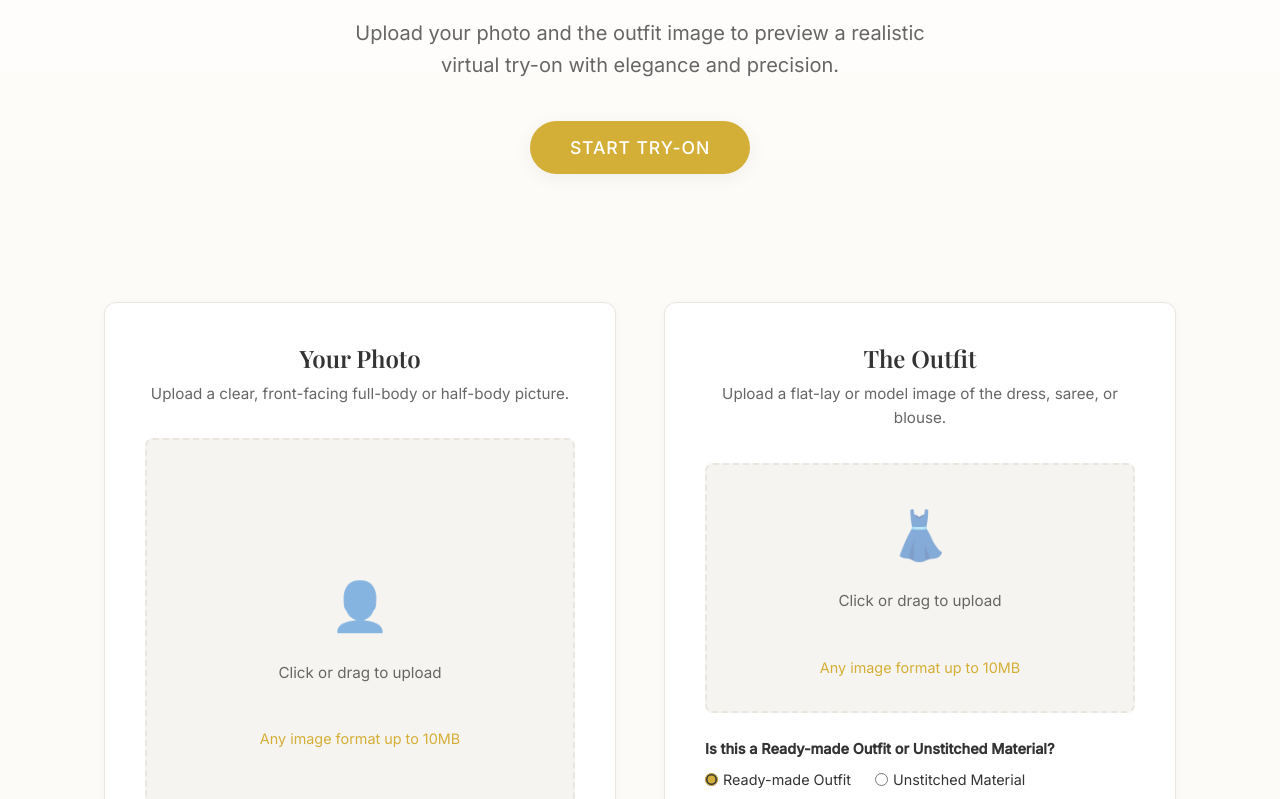
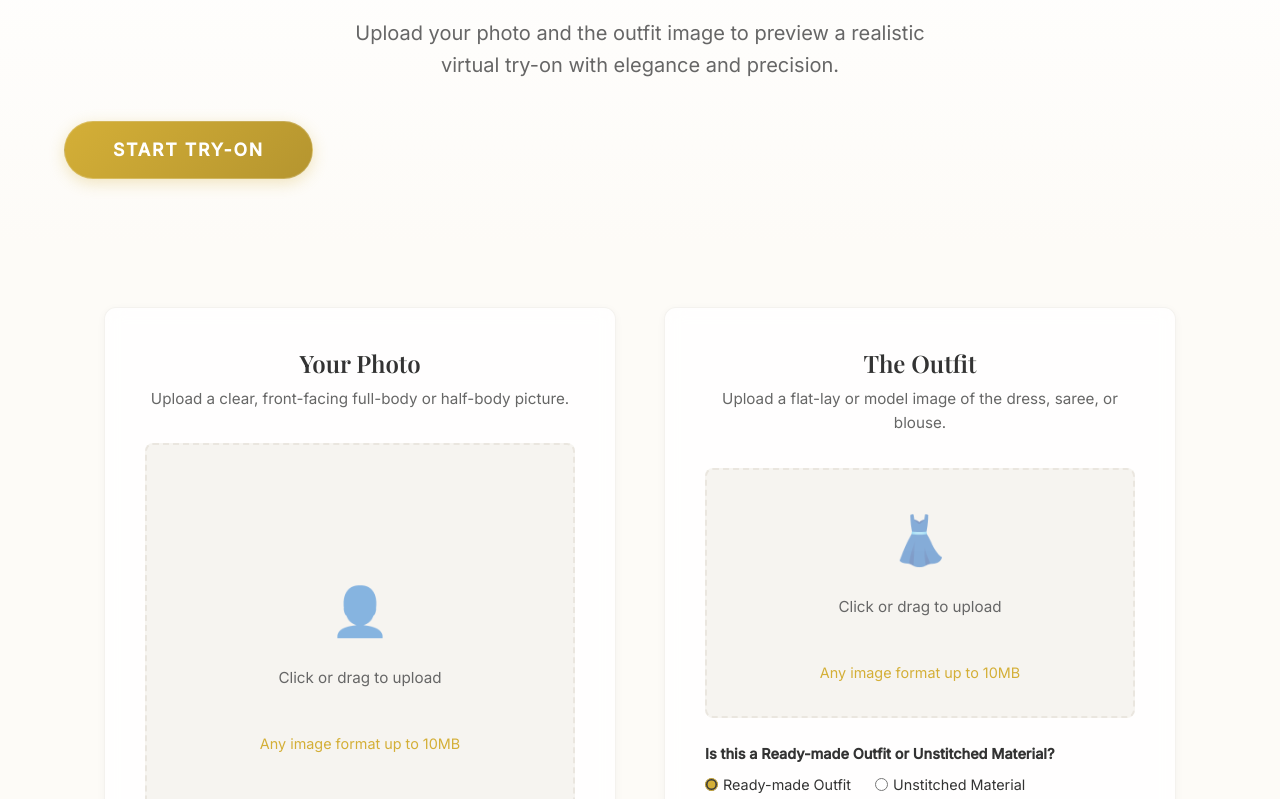
Before and after one commit to AmaanMohamed454/clothing-shop-try-on-website-, a React (Vite) app: page / in a window 1280 px wide. Shown: the part 261-1060 px from the top of the page. Built offline with nearby package versions, Linux system fonts and the light colour scheme.

Commit message:
Enhance UI with premium aesthetics and glassmorphism

```diff
--- a/src/index.css
+++ b/src/index.css
@@ -153,22 +153,31 @@ img {
 }
 
 .btn-primary {
-  background-color: var(--color-gold);
+  background: linear-gradient(135deg, var(--color-gold) 0%, var(--color-gold-dark) 100%);
   color: var(--color-white);
-  padding: 1rem 2.5rem;
+  padding: 1.1rem 3rem;
   font-size: 1.1rem;
-  font-weight: 500;
+  font-weight: 600;
   border-radius: 50px;
-  letter-spacing: 0.05em;
+  letter-spacing: 0.1em;
   text-transform: uppercase;
   animation: fadeIn 0.8s ease-out 0.4s both;
-  box-shadow: var(--shadow-md);
+  box-shadow: 0 4px 15px rgba(212, 175, 55, 0.3);
+  border: 1px solid rgba(255, 255, 255, 0.2);
+  display: flex;
+  align-items: center;
+  justify-content: center;
+  gap: 12px;
 }
 
 .btn-primary:hover {
-  background-color: var(--color-gold-dark);
-  transform: translateY(-2px);
-  box-shadow: var(--shadow-lg);
+  transform: translateY(-3px) scale(1.02);
+  box-shadow: 0 8px 25px rgba(212, 175, 55, 0.5);
+  background: linear-gradient(135deg, var(--color-gold-dark) 0%, var(--color-gold) 100%);
+}
+
+.btn-primary:active {
+  transform: translateY(-1px);
 }
 
 .btn-primary:disabled {
@@ -195,23 +204,26 @@ img {
 }
 
 .upload-card {
-  background: var(--color-white);
+  background: rgba(255, 255, 255, 0.8);
+  backdrop-filter: blur(10px);
+  -webkit-backdrop-filter: blur(10px);
   border-radius: var(--radius-lg);
   padding: 2.5rem;
   text-align: center;
   box-shadow: var(--shadow-sm);
-  border: 1px solid var(--color-border);
+  border: 1px solid rgba(234, 230, 223, 0.5);
   transition: var(--transition);
   position: relative;
   overflow: hidden;
-  min-height: 400px;
+  min-height: 450px;
   display: flex;
   flex-direction: column;
 }
 
 .upload-card:hover {
-  box-shadow: var(--shadow-md);
+  box-shadow: var(--shadow-lg);
   border-color: var(--color-gold);
+  transform: translateY(-5px);
 }
 
 .upload-card h3 {
@@ -317,29 +329,46 @@ img {
 
 /* Result Area */
 .result-section {
-  max-width: 800px;
-  margin: 0 auto;
+  max-width: 850px;
+  margin: 4rem auto;
   background: var(--color-white);
   border-radius: var(--radius-lg);
-  padding: 3rem;
-  box-shadow: var(--shadow-lg);
+  padding: 3.5rem;
+  box-shadow: 0 20px 60px rgba(0, 0, 0, 0.1), 0 0 40px rgba(212, 175, 55, 0.15);
   text-align: center;
-  animation: fadeIn 0.8s ease-out;
-  border: 1px solid var(--color-gold);
+  animation: fadeIn 1s cubic-bezier(0.4, 0, 0.2, 1);
+  border: 1px solid rgba(212, 175, 55, 0.3);
+  position: relative;
+}
+
+.result-section::before {
+  content: '';
+  position: absolute;
+  top: -2px;
+  left: -2px;
+  right: -2px;
+  bottom: -2px;
+  background: linear-gradient(135deg, var(--color-gold), transparent, var(--color-gold-dark));
+  z-index: -1;
+  border-radius: calc(var(--radius-lg) + 2px);
+  opacity: 0.2;
 }
 
 .result-section h2 {
-  font-size: 2rem;
+  font-size: 2.5rem;
   margin-bottom: 1rem;
   color: var(--color-gold-dark);
+  letter-spacing: 0.02em;
 }
 
 .result-image-wrapper {
-  margin: 2rem 0;
+  margin: 2.5rem 0;
   border-radius: var(--radius-md);
   overflow: hidden;
-  box-shadow: var(--shadow-md);
+  box-shadow: 0 10px 30px rgba(0,0,0,0.15);
   position: relative;
+  background: var(--color-bg-subtle);
+  border: 4px solid var(--color-white);
 }
 
 .btn-secondary {
```
